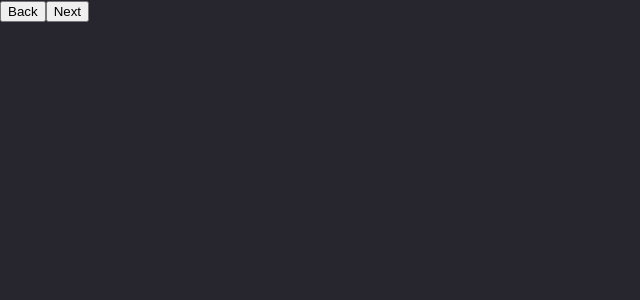
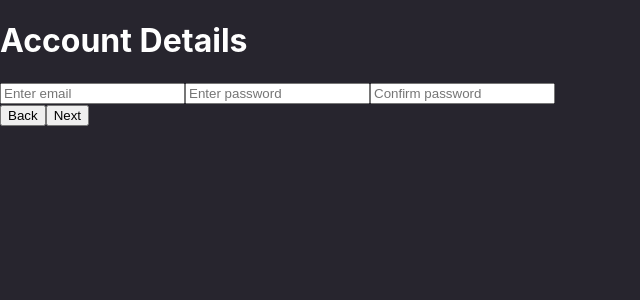
Before and after one commit to Aryan214G/prodesk-registration-wizard, a React (Vite) app in the folder prodesk-registration-wizard/: page / in a window 1280 px wide. Both pictures are taken after a click on the button "Next". Shown: the top 300 px of the page, without its empty margins (0-640 px from the left). Built offline with nearby package versions, Linux system fonts and the light colour scheme.

Commit message:
Add input fields for email, password, and confirm password in StepTwo component

```diff
--- a/prodesk-registration-wizard/src/components/StepTwo.jsx
+++ b/prodesk-registration-wizard/src/components/StepTwo.jsx
@@ -7,10 +7,53 @@ const { formData, setFormData, setStep } = props;
 
   return (
     <div>
+        <h1>Account Details</h1>
+
+        <div className='form-card'>
+
+            <input
+            type='text'
+            placeholder='Enter email'
+            value={formData.email}
+            onChange={(event) =>
+                setFormData({
+                    ...formData,
+                    email: event.target.value
+                })
+            }
+            />
+
+            <input
+            type='text'
+            placeholder='Enter password'
+            value={formData.password}
+            onChange={(event) =>
+                setFormData({
+                    ...formData,
+                    password: event.target.value
+                })
+            }
+            />
+
+            <input
+            type='text'
+            placeholder='Confirm password'
+            value={formData.confirmPassword}
+            onChange={(event) =>
+                setFormData({
+                    ...formData,
+                    confirmPassword: event.target.value
+                })
+            }
+            />
+
+        </div>
+
         <button
         onClick={(event) => setStep(1)}>
             Back
         </button>
+
         <button>
             Next
         </button>
```
